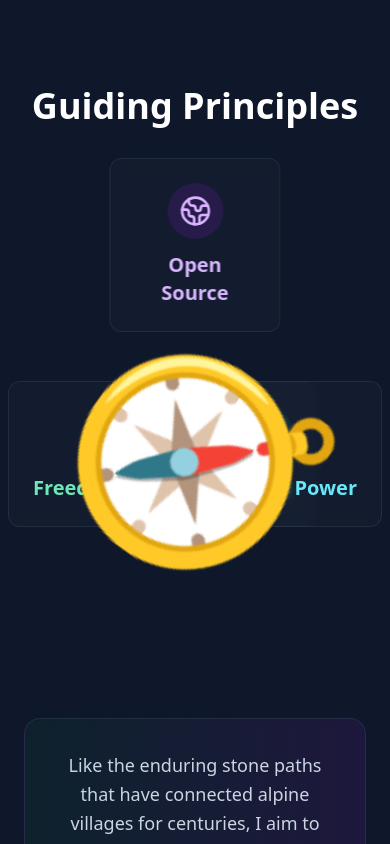
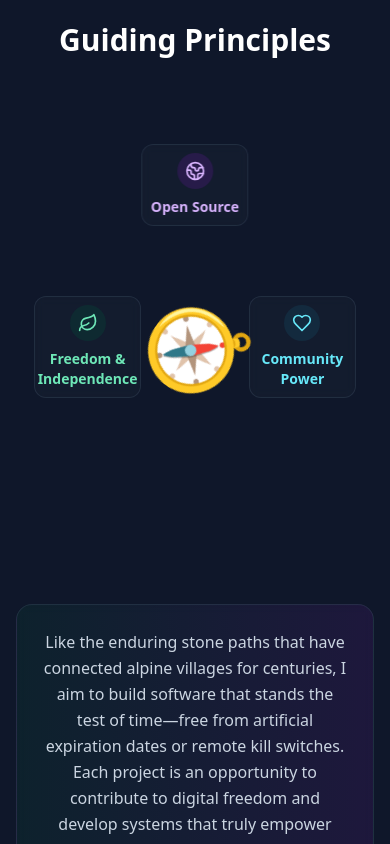
Before and after one commit to nordwestt/nordwestt.github.io, a Next.js app: page / in a window 390 px wide. Shown: the part 6720-7564 px from the top of the page. Built offline with nearby package versions, Linux system fonts and the light colour scheme; a web font is replaced by a local one.

Commit message:
Improve responsiveness of compass

```diff
--- a/app/page.tsx
+++ b/app/page.tsx
@@ -513,56 +513,61 @@ export default function NordWestWebsite() {
       </section>
 
       {/* Philosophy Section */}
-      <section className="py-32 px-6 relative">
+      <section className="py-16 md:py-32 px-4 md:px-6 relative">
         <div className="max-w-4xl mx-auto text-center">
-          <h2 className="text-4xl md:text-5xl font-bold mb-32 chromatic-text rgb-glitch">Guiding Principles</h2>
+          <h2 className="text-3xl md:text-4xl lg:text-5xl font-bold mb-16 md:mb-32 chromatic-text rgb-glitch">Guiding Principles</h2>
 
           {/* Compass Animation Container */}
-          <div className="relative h-[400px] mb-16">
+          <div className="relative h-[450px] sm:h-[500px] mb-8 md:mb-16">
             {/* Core Values */}
-            <div className="absolute left-0 top-1/2 -translate-y-1/2 transform -translate-x-4 group">
-              <div className={`p-6 rounded-xl transition-all duration-300 ${
+            {/* Left Value - Freedom & Independence */}
+            <div className="absolute left-[5%] sm:left-0 top-1/2 -translate-y-1/2 transform sm:-translate-x-4 w-[30%] sm:w-auto group">
+              <div className={`p-2 sm:p-6 rounded-xl transition-all duration-300 ${
                 isDarkMode
                   ? "bg-slate-800/30 hover:bg-slate-800/50 border-slate-700/50"
                   : "bg-white/70 hover:bg-white/90 border-stone-200"
               } border backdrop-blur-sm`}>
-                <div className="flex flex-col items-center space-y-3">
-                  <div className={`p-3 rounded-full ${isDarkMode ? "bg-emerald-900/30" : "bg-emerald-100"} group-hover:scale-110 transition-transform duration-300`}>
-                    <Leaf className={`w-8 h-8 ${isDarkMode ? "text-emerald-300" : "text-emerald-700"}`} />
+                <div className="flex flex-col items-center space-y-2 sm:space-y-3">
+                  <div className={`p-2 sm:p-3 rounded-full ${isDarkMode ? "bg-emerald-900/30" : "bg-emerald-100"} group-hover:scale-110 transition-transform duration-300`}>
+                    <Leaf className={`w-5 h-5 sm:w-8 sm:h-8 ${isDarkMode ? "text-emerald-300" : "text-emerald-700"}`} />
                   </div>
-                  <p className={`text-xl font-semibold ${isDarkMode ? "text-emerald-300" : "text-emerald-700"}`}>
+                  <p className={`text-sm sm:text-xl font-semibold ${isDarkMode ? "text-emerald-300" : "text-emerald-700"}`}>
                     Freedom & Independence
                   </p>
                 </div>
               </div>
             </div>
-            <div className="absolute top-0 left-1/2 -translate-x-1/2 transform -translate-y-24 group">
-              <div className={`p-6 rounded-xl transition-all duration-300 ${
+
+            {/* Top Value - Open Source */}
+            <div className="absolute left-1/2 -translate-x-1/2 top-[5%] sm:top-0 transform sm:-translate-y-24 w-[30%] sm:w-auto group">
+              <div className={`p-2 sm:p-6 rounded-xl transition-all duration-300 ${
                 isDarkMode
                   ? "bg-slate-800/30 hover:bg-slate-800/50 border-slate-700/50"
                   : "bg-white/70 hover:bg-white/90 border-stone-200"
               } border backdrop-blur-sm`}>
-                <div className="flex flex-col items-center space-y-3">
-                  <div className={`p-3 rounded-full ${isDarkMode ? "bg-purple-900/30" : "bg-purple-100"} group-hover:scale-110 transition-transform duration-300`}>
-                    <Globe2 className={`w-8 h-8 ${isDarkMode ? "text-purple-300" : "text-purple-700"}`} />
+                <div className="flex flex-col items-center space-y-2 sm:space-y-3">
+                  <div className={`p-2 sm:p-3 rounded-full ${isDarkMode ? "bg-purple-900/30" : "bg-purple-100"} group-hover:scale-110 transition-transform duration-300`}>
+                    <Globe2 className={`w-5 h-5 sm:w-8 sm:h-8 ${isDarkMode ? "text-purple-300" : "text-purple-700"}`} />
                   </div>
-                  <p className={`text-xl font-semibold ${isDarkMode ? "text-purple-300" : "text-purple-700"}`}>
+                  <p className={`text-sm sm:text-xl font-semibold ${isDarkMode ? "text-purple-300" : "text-purple-700"}`}>
                     Open Source
                   </p>
                 </div>
               </div>
             </div>
-            <div className="absolute right-0 top-1/2 -translate-y-1/2 transform translate-x-4 group">
-              <div className={`p-6 rounded-xl transition-all duration-300 ${
+
+            {/* Right Value - Community Power */}
+            <div className="absolute right-[5%] sm:right-0 top-1/2 -translate-y-1/2 transform sm:translate-x-4 w-[30%] sm:w-auto group">
+              <div className={`p-2 sm:p-6 rounded-xl transition-all duration-300 ${
                 isDarkMode
                   ? "bg-slate-800/30 hover:bg-slate-800/50 border-slate-700/50"
                   : "bg-white/70 hover:bg-white/90 border-stone-200"
               } border backdrop-blur-sm`}>
-                <div className="flex flex-col items-center space-y-3">
-                  <div className={`p-3 rounded-full ${isDarkMode ? "bg-cyan-900/30" : "bg-cyan-100"} group-hover:scale-110 transition-transform duration-300`}>
-                    <Heart className={`w-8 h-8 ${isDarkMode ? "text-cyan-300" : "text-cyan-700"}`} />
+                <div className="flex flex-col items-center space-y-2 sm:space-y-3">
+                  <div className={`p-2 sm:p-3 rounded-full ${isDarkMode ? "bg-cyan-900/30" : "bg-cyan-100"} group-hover:scale-110 transition-transform duration-300`}>
+                    <Heart className={`w-5 h-5 sm:w-8 sm:h-8 ${isDarkMode ? "text-cyan-300" : "text-cyan-700"}`} />
                   </div>
-                  <p className={`text-xl font-semibold ${isDarkMode ? "text-cyan-300" : "text-cyan-700"}`}>
+                  <p className={`text-sm sm:text-xl font-semibold ${isDarkMode ? "text-cyan-300" : "text-cyan-700"}`}>
                     Community Power
                   </p>
                 </div>
@@ -571,18 +576,18 @@ export default function NordWestWebsite() {
 
             {/* Compass */}
             <div className="absolute left-1/2 top-1/2 -translate-x-1/2 -translate-y-1/2">
-              <div className="text-[200px] compass-container">🧭</div>
+              <div className="text-[80px] sm:text-[200px] compass-container">🧭</div>
             </div>
           </div>
 
           <div
-            className={`mt-16 p-8 ${
+            className={`mt-8 md:mt-16 p-6 md:p-8 ${
               isDarkMode
                 ? "bg-gradient-to-r from-emerald-900/20 to-purple-900/20 border-slate-700/50"
                 : "bg-gradient-to-r from-emerald-50 to-purple-50 border-stone-200"
             } rounded-2xl backdrop-blur-sm border`}
           >
-            <p className={`text-lg leading-relaxed ${isDarkMode ? "text-slate-300" : "text-stone-700"}`}>
+            <p className={`text-base md:text-lg leading-relaxed ${isDarkMode ? "text-slate-300" : "text-stone-700"}`}>
             Like the enduring stone paths
               that have connected alpine villages for centuries, I aim to build software that stands the test of time—free from
               artificial expiration dates or remote kill switches. Each project is an opportunity to contribute to digital freedom and develop systems that truly empower users. I believe that meaningful innovation grows best in environments
```
